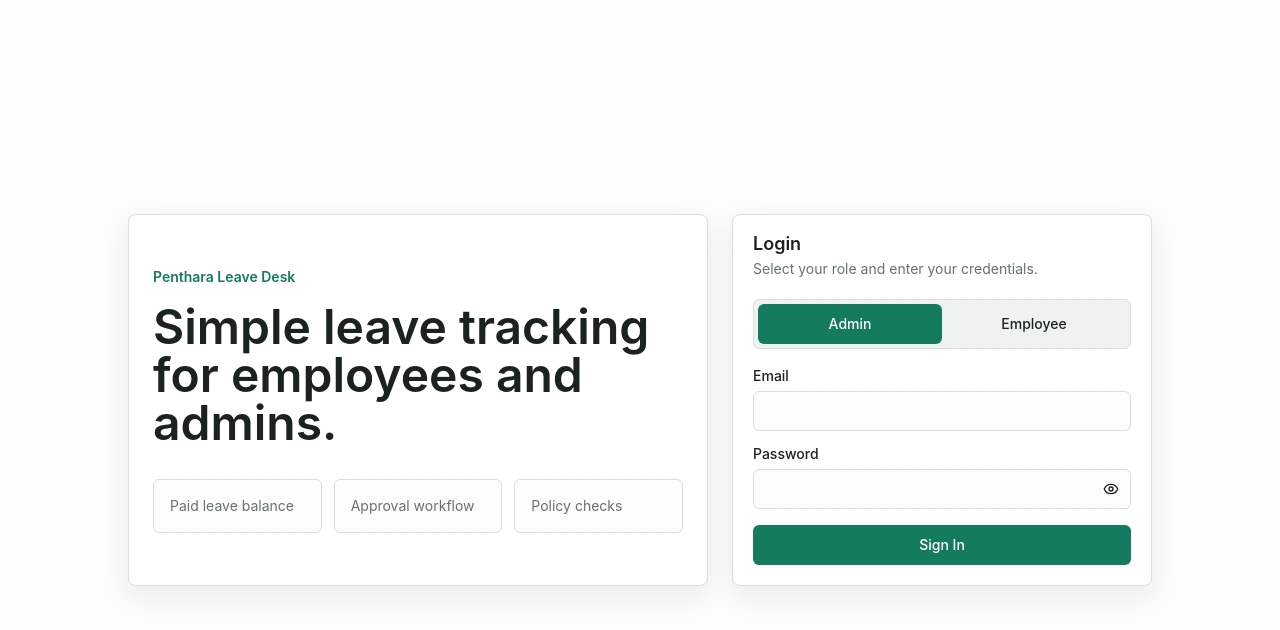
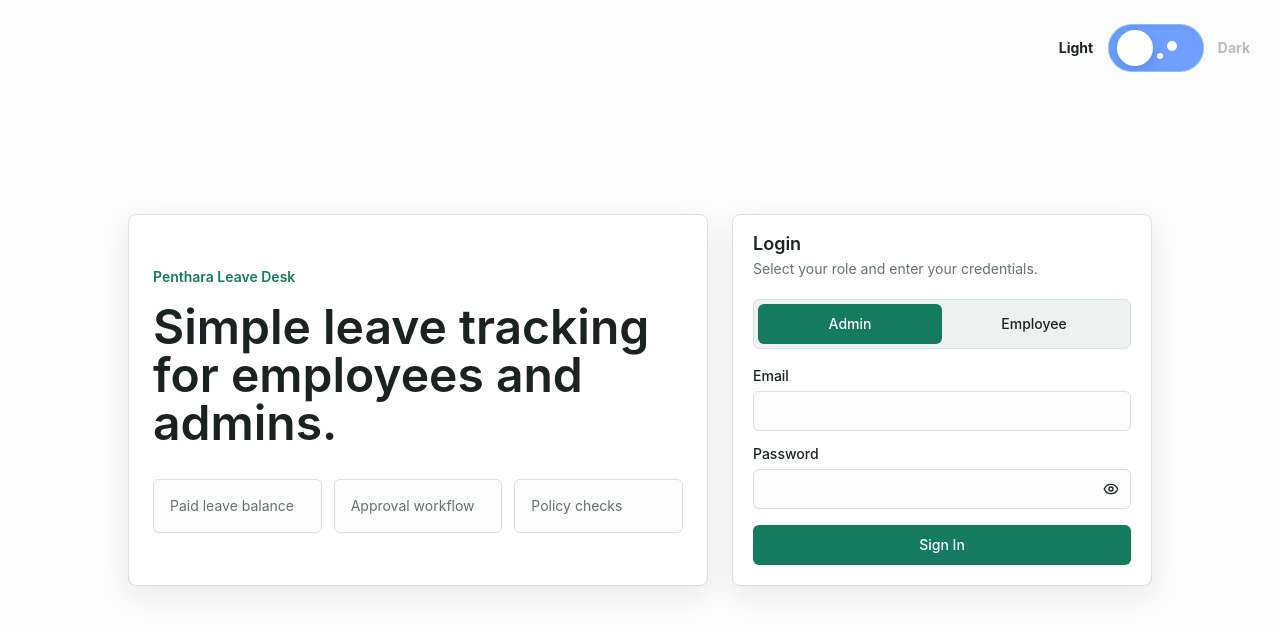
Before and after one commit to royrohan1437/Leave_management_system, a React (Vite) app in the folder frontend/: page /login in a window 1280 px wide. Shown: the top 630 px of the page. Built offline with nearby package versions, Linux system fonts and the light colour scheme; no server answers.

Commit message:
feat(client): add styled theme toggle to login page

```diff
--- a/frontend/src/components/layout/ThemeToggle.jsx
+++ b/frontend/src/components/layout/ThemeToggle.jsx
@@ -1,17 +1,82 @@
-import { Moon, Sun } from "lucide-react";
-import { Button } from "@/components/ui/button";
 import { useTheme } from "@/hooks/useTheme";
+import { cn } from "@/utils/cn";
 
 /**
- * Toggles between dark and light themes.
+ * Toggles between dark and light themes with a labeled switch control.
  */
-export const ThemeToggle = () => {
+export const ThemeToggle = ({ className }) => {
   const { theme, toggleTheme } = useTheme();
   const isDark = theme === "dark";
 
   return (
-    <Button variant="outline" size="icon" onClick={toggleTheme} aria-label="Toggle theme">
-      {isDark ? <Sun className="h-4 w-4" /> : <Moon className="h-4 w-4" />}
-    </Button>
+    <button
+      type="button"
+      role="switch"
+      aria-checked={isDark}
+      aria-label="Toggle dark mode"
+      onClick={toggleTheme}
+      className={cn(
+        "group inline-flex h-12 items-center gap-3 rounded-md px-1 text-sm font-bold tracking-normal outline-none transition-colors focus-visible:ring-2 focus-visible:ring-ring focus-visible:ring-offset-2",
+        className
+      )}
+    >
+      <span className={cn("min-w-10 transition-colors", isDark ? "text-muted-foreground/45" : "text-foreground")}>
+        Light
+      </span>
+
+      <span
+        className={cn(
+          "relative h-12 w-24 overflow-hidden rounded-[24px] border shadow-inner transition-colors",
+          isDark
+            ? "border-black/30 bg-[#101522]"
+            : "border-blue-300/80 bg-[#6fa0ff]"
+        )}
+      >
+        <span
+          className={cn(
+            "absolute top-1/2 z-10 h-9 w-9 -translate-y-1/2 rounded-full transition-all duration-300",
+            isDark
+              ? "left-[52px] bg-white shadow-[inset_-12px_0_0_#101522,0_5px_14px_rgba(0,0,0,0.25)]"
+              : "left-2 bg-white shadow-[0_5px_14px_rgba(38,86,164,0.28)]"
+          )}
+        />
+
+        <span
+          className={cn(
+            "absolute h-2.5 w-2.5 rounded-full bg-white transition-opacity",
+            isDark ? "left-6 top-3 opacity-0" : "left-[58px] top-4 opacity-100"
+          )}
+        />
+        <span
+          className={cn(
+            "absolute h-1.5 w-1.5 rounded-full bg-white transition-opacity",
+            isDark ? "left-5 top-7 opacity-0" : "left-[48px] top-7 opacity-100"
+          )}
+        />
+
+        <span
+          className={cn(
+            "absolute left-7 top-3 h-1.5 w-1.5 rotate-45 bg-white transition-opacity",
+            isDark ? "opacity-100" : "opacity-0"
+          )}
+        />
+        <span
+          className={cn(
+            "absolute left-11 top-5 h-1 w-1 rounded-full bg-white transition-opacity",
+            isDark ? "opacity-100" : "opacity-0"
+          )}
+        />
+        <span
+          className={cn(
+            "absolute left-9 top-8 h-1.5 w-1.5 rotate-45 bg-white transition-opacity",
+            isDark ? "opacity-100" : "opacity-0"
+          )}
+        />
+      </span>
+
+      <span className={cn("min-w-9 transition-colors", isDark ? "text-foreground" : "text-muted-foreground/45")}>
+        Dark
+      </span>
+    </button>
   );
 };
--- a/frontend/src/pages/Login.jsx
+++ b/frontend/src/pages/Login.jsx
@@ -2,6 +2,7 @@ import { useState } from "react";
 import { Navigate, useLocation, useNavigate } from "react-router-dom";
 import { Eye, EyeOff } from "lucide-react";
 import { toast } from "sonner";
+import { ThemeToggle } from "@/components/layout/ThemeToggle";
 import { Button } from "@/components/ui/button";
 import { Card, CardContent, CardDescription, CardHeader, CardTitle } from "@/components/ui/card";
 import { Input } from "@/components/ui/input";
@@ -39,7 +40,11 @@ export const Login = () => {
   };
 
   return (
-    <main className="flex min-h-screen items-center justify-center bg-background px-4 py-8">
+    <main className="relative flex min-h-screen items-center justify-center bg-background px-4 py-8 pt-24 sm:pt-8">
+      <div className="absolute right-4 top-4 sm:right-6 sm:top-6">
+        <ThemeToggle />
+      </div>
+
       <div className="grid w-full max-w-5xl gap-6 lg:grid-cols-[1fr_420px]">
         <section className="flex flex-col justify-center rounded-lg border bg-card p-6 shadow-soft">
           <p className="text-sm font-semibold text-primary">Penthara Leave Desk</p>
```
